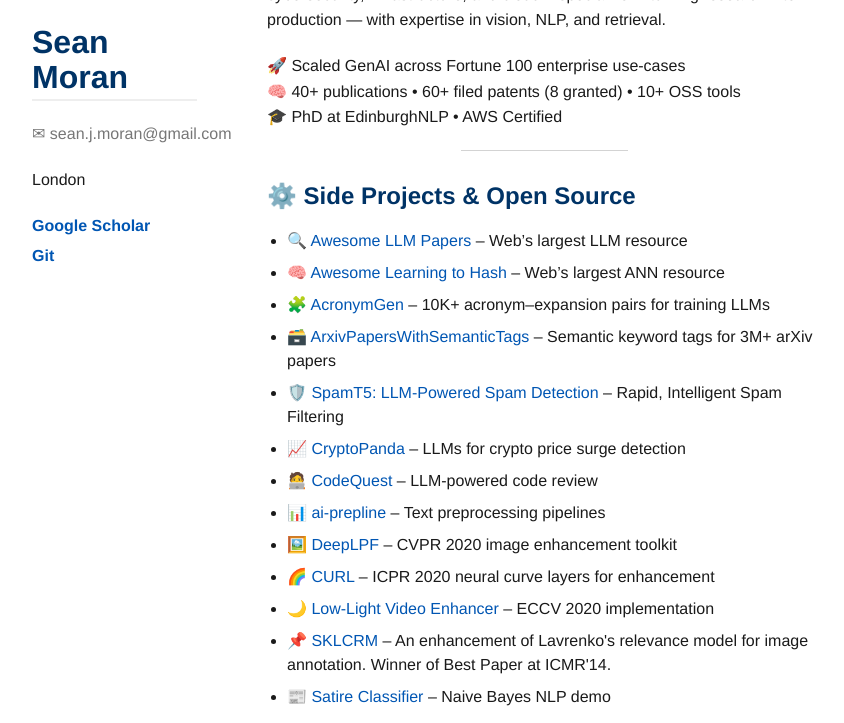
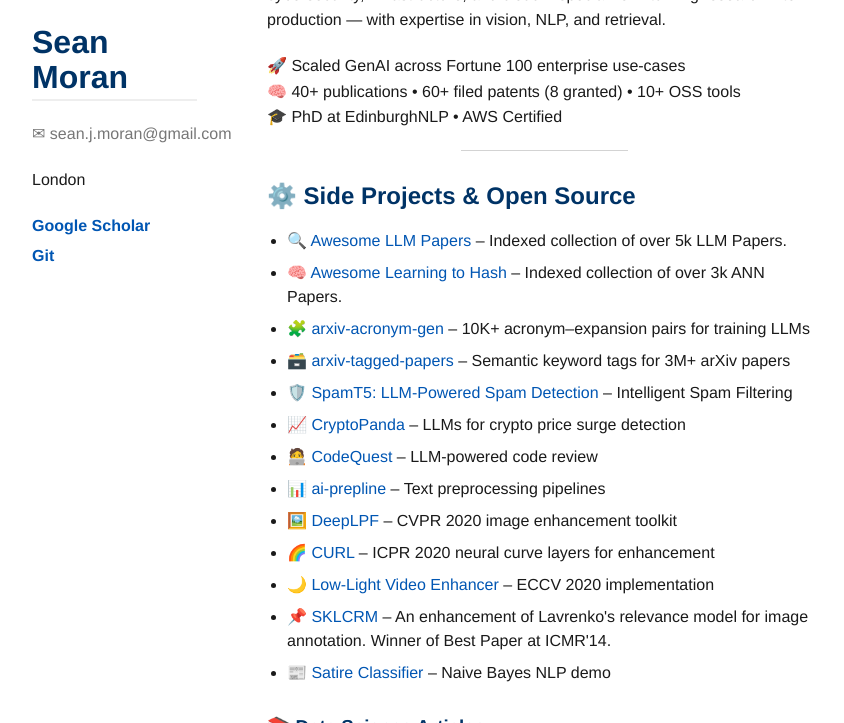
Before and after one commit to sjmoran/sjmoran.github.io, a Jekyll site: the page built from index.md, in a window 1280 px wide and 900 px high, cut to the strip 177-900 px from the top of the window. Shown: the whole strip, without its empty margins (8-852 px from the left). Built offline with Jekyll 4.4.1, drawn with Linux system fonts in a browser that asks for light colours.

Commit message:
Update side-projects.html

```diff
--- a/_includes/side-projects.html
+++ b/_includes/side-projects.html
@@ -1,10 +1,10 @@
 <h2 id="projects">⚙️ Side Projects & Open Source</h2>
 <ul>
-  <li><a href="https://awesome-llm-papers.github.io">🔍 Awesome LLM Papers </a> – Web’s largest LLM resource</li>
-  <li><a href="https://learning2hash.github.io">🧠 Awesome Learning to Hash</a> – Web’s largest ANN resource</li>
-  <li><a href="https://huggingface.co/datasets/sjmoran/arxiv-acronym-gen">🧩 AcronymGen</a> – 10K+ acronym–expansion pairs for training LLMs</li>
-  <li><a href="https://huggingface.co/datasets/sjmoran/arxiv-tagged-papers">🗃️ ArxivPapersWithSemanticTags</a> – Semantic keyword tags for 3M+ arXiv papers</li>
-  <li><a href="https://github.com/jpmorganchase/llm-email-spam-detection">🛡️ SpamT5: LLM-Powered Spam Detection</a> – Rapid, Intelligent Spam Filtering</li>
+  <li><a href="https://awesome-llm-papers.github.io">🔍 Awesome LLM Papers </a> – Indexed collection of over 5k LLM Papers.</li>
+  <li><a href="https://learning2hash.github.io">🧠 Awesome Learning to Hash</a> – Indexed collection of over 3k ANN Papers.</li>
+  <li><a href="https://huggingface.co/datasets/sjmoran/arxiv-acronym-gen">🧩 arxiv-acronym-gen</a> – 10K+ acronym–expansion pairs for training LLMs</li>
+  <li><a href="https://huggingface.co/datasets/sjmoran/arxiv-tagged-papers">🗃️ arxiv-tagged-papers</a> – Semantic keyword tags for 3M+ arXiv papers</li>
+  <li><a href="https://github.com/jpmorganchase/llm-email-spam-detection">🛡️ SpamT5: LLM-Powered Spam Detection</a> – Intelligent Spam Filtering</li>
   <li><a href="https://github.com/sjmoran/crypto-panda">📈 CryptoPanda</a> – LLMs for crypto price surge detection</li>
   <li><a href="https://github.com/jpmorganchase/codequest">🧑‍💻 CodeQuest</a> – LLM-powered code review</li>
   <li><a href="https://github.com/jpmorganchase/ai-prepline">📊 ai-prepline</a> – Text preprocessing pipelines</li>
```
